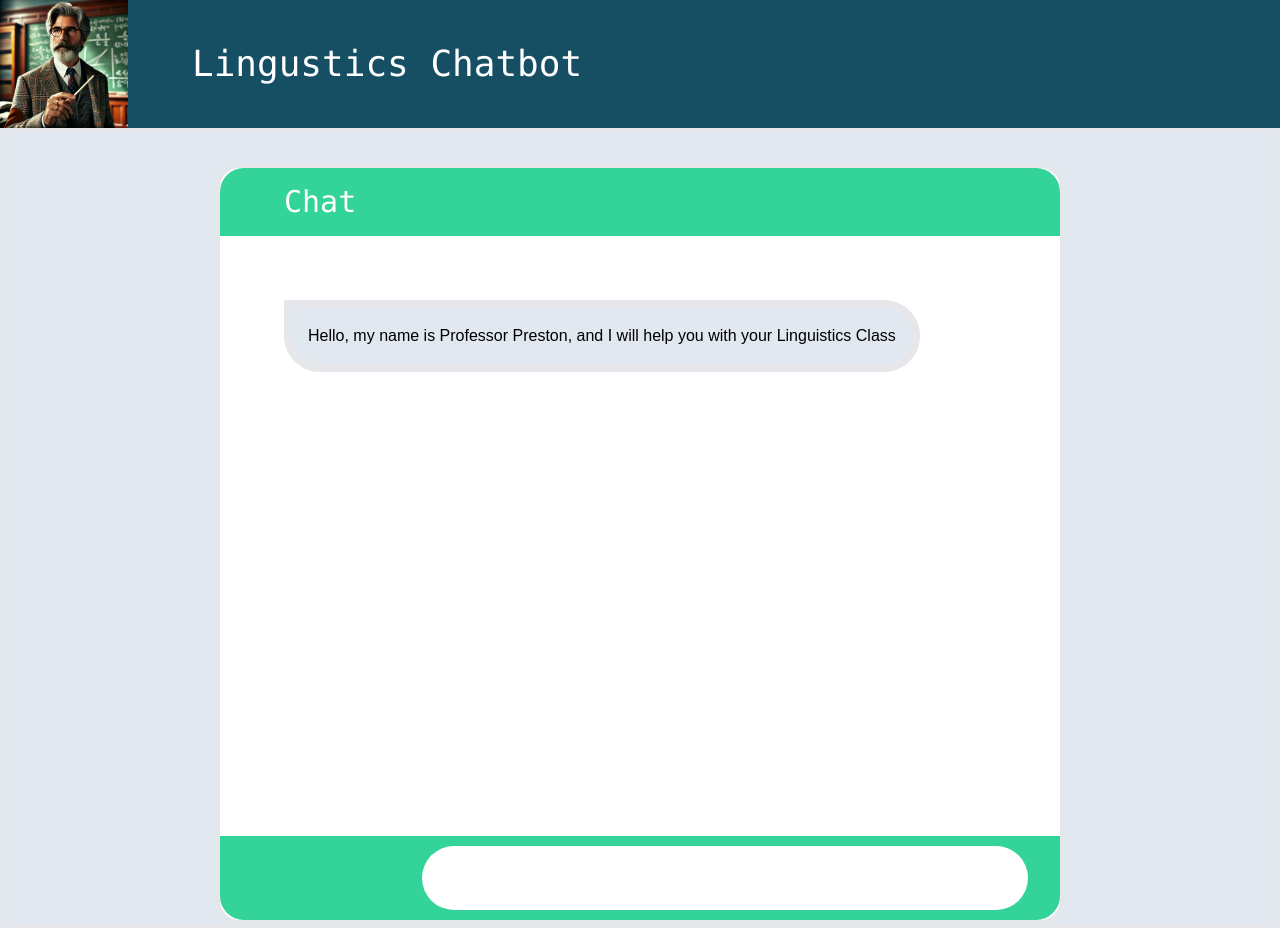
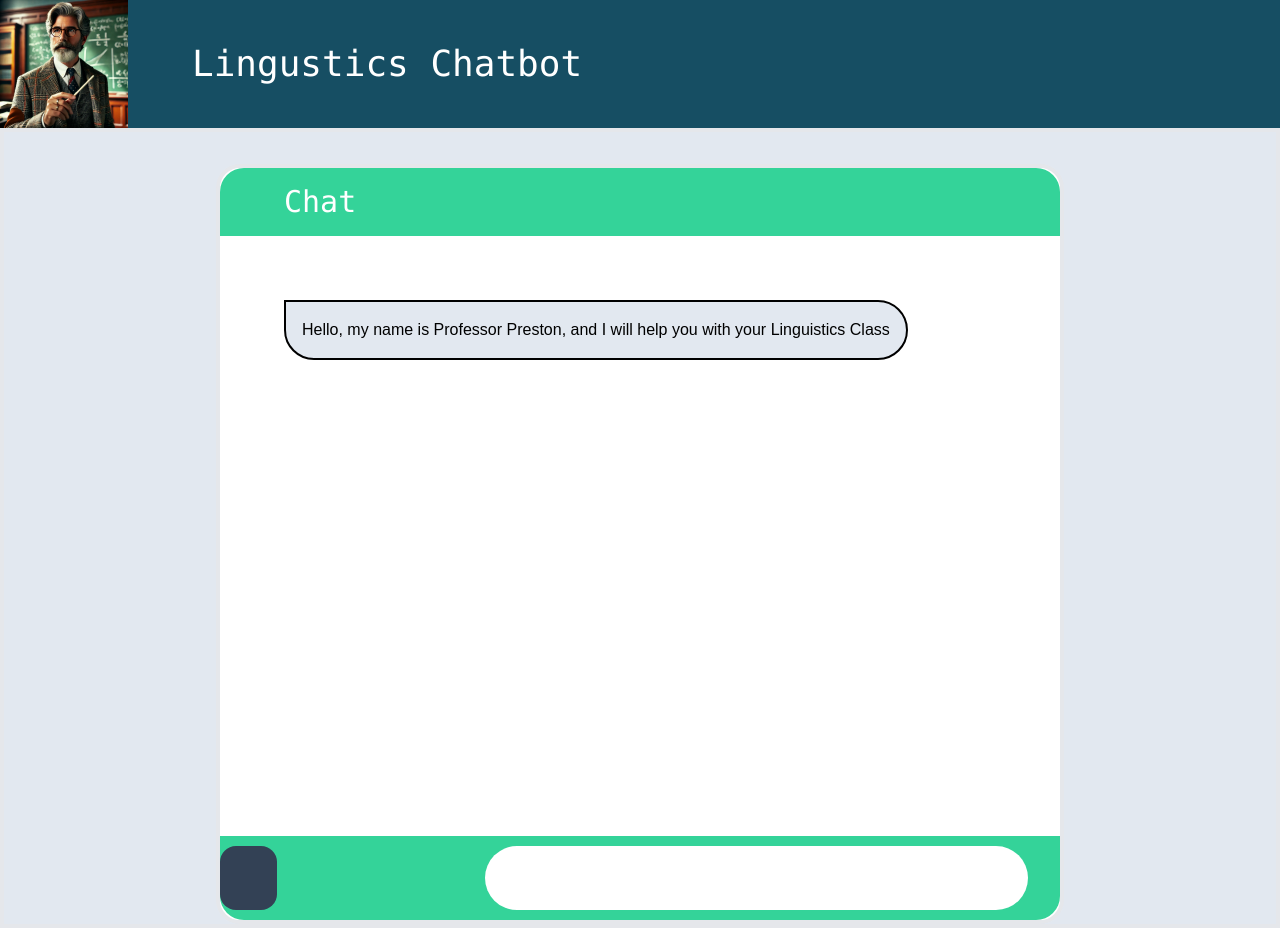
Before and after one commit to Leathether/Preston-Bot, a Next.js app: page / in a window 1280 px wide. Built offline with nearby package versions, Linux system fonts and the light colour scheme.

Commit message:
Set the basics of sending messages

```diff
--- a/src/api/chat/route.ts
+++ b/src/api/chat/route.ts
@@ -3,7 +3,7 @@
 
 
 // This is for giving the next response
-import {NextResponse} from "next/server";
+import { NextResponse } from "next/server";
 // import open ai
 import OpenAI from "openai";
 
--- a/src/app/page.tsx
+++ b/src/app/page.tsx
@@ -106,7 +106,8 @@ export default function Home(): JSX.Element {
           })}
           </section>
         <footer className="h-28 bg-emerald-400 rounded-b-3xl z-10 w-full flex items-center justify-end pr-8">
-          <input className="bg-white rounded-full h-16 w-3/4 pl-6 text-xl"></input>
+          <button className="bg-slate-700 w-16 h-16 rounded-2xl mr-52 justify-self-start" onClick={sendMessage}></button>
+          <input className="bg-white rounded-full h-16 w-3/4 pl-6 text-xl" onChange={(e) => setMessage(e.target.value)}></input>
         </footer>
       </section>
     </div>
--- a/src/app/systemMessage/default.tsx
+++ b/src/app/systemMessage/default.tsx
@@ -27,9 +27,10 @@ export default class SysMessage {
     //Did not know the data types, so used any
     public displayMessage(this:any):any {
         //if the role is 'user', the styling will be different
+        console.log(this.user)
         if (this.role === 'user'){
             return (
-                <section className="bg-blue-900 rounded-full border-8 content-center w-fit h-fit p-4 rounded-tr-none" key={this.key}>
+                <section className="bg-blue-900 rounded-full border-2 border-black content-center w-fit h-fit p-4 rounded-tr-none justify-self-end" key={this.key}>
                     <p className="text-white">{this.message}</p>
                 </section>
             )
@@ -37,7 +38,7 @@ export default class SysMessage {
         //if the role is 'system', the styling will be different
         else if (this.role === 'system'){
             return (
-                <section className="bg-slate-200 rounded-full border-8 h-fit p-4 flex content-center grow-0 w-fit rounded-tl-none" key={this.key}>
+                <section className="bg-slate-200 rounded-full border-2 border-black h-fit p-4 flex content-center grow-0 w-fit rounded-tl-none" key={this.key}>
                     <p className="text-black">{this.message}</p>
                 </section>
             )
```
